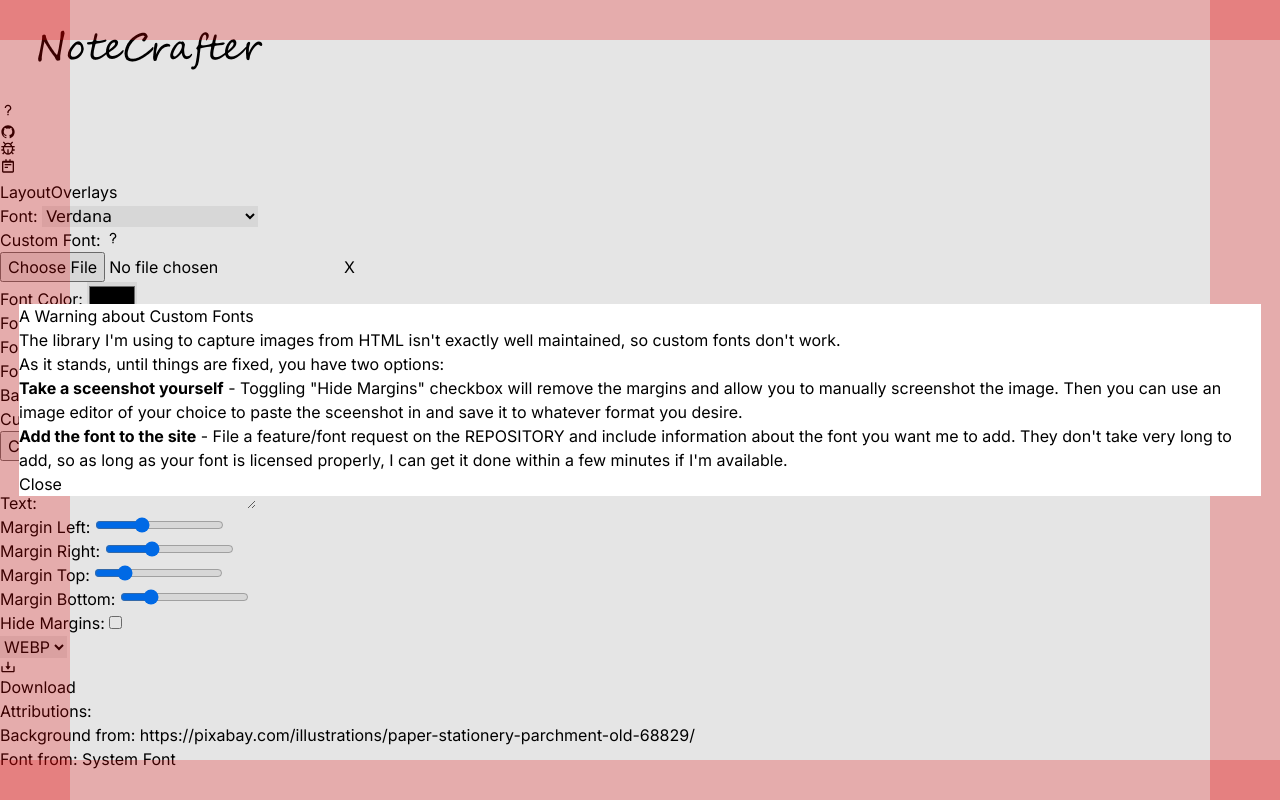
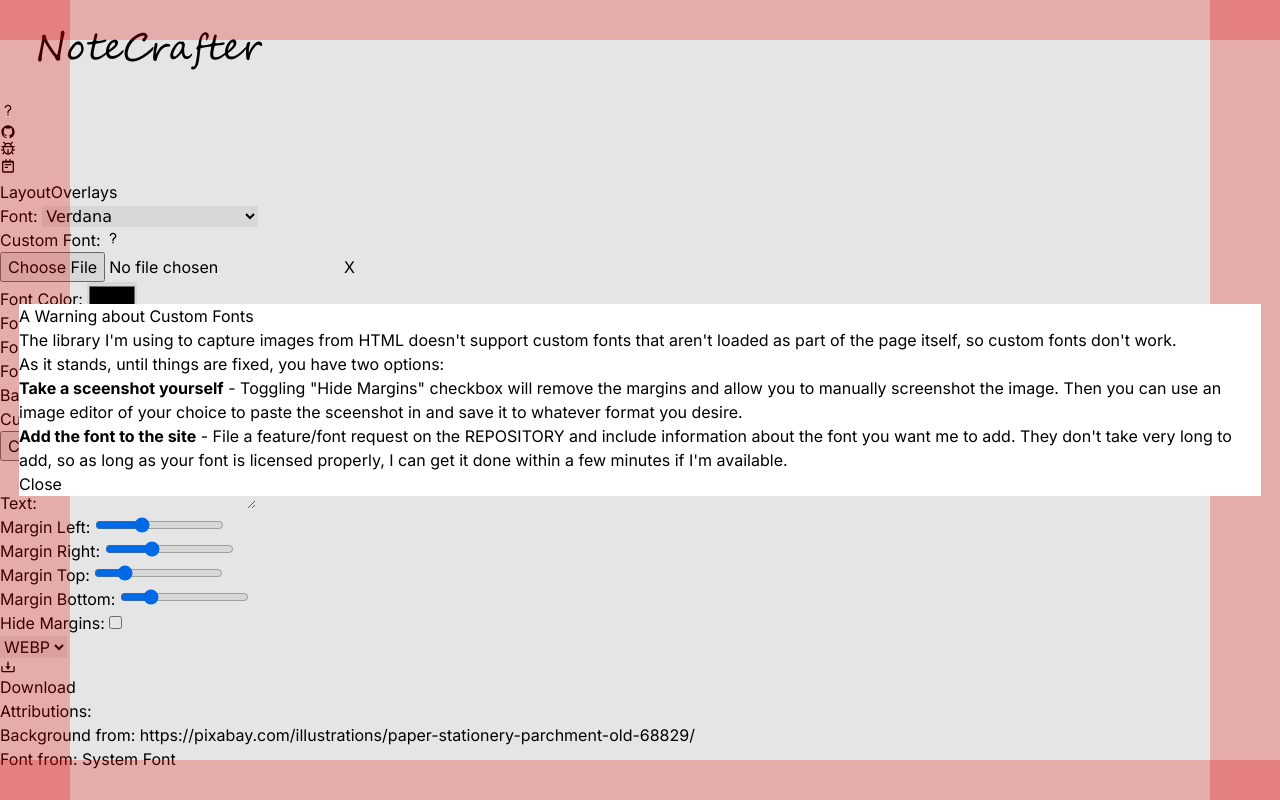
Before and after one commit to EddieDover/NoteCrafter, a Next.js app: page / in a window 1280 px wide. Both pictures are taken after typing "Sample" into the empty fields and a click on the button 112 px from the left and 238 px from the top of the page. Shown: the top 800 px of the page. Built offline with nearby package versions, Linux system fonts and the light colour scheme.

Commit message:
less snark

```diff
--- a/components/NoteCraftrer.tsx
+++ b/components/NoteCraftrer.tsx
@@ -778,8 +778,8 @@ export const NoteCrafter = (props: NoteCrafterProps) => {
             <div className="flex flex-wrap w-[400px] prose">
               <p>
                 The library I&apos;m using to capture images from HTML
-                isn&apos;t exactly well maintained, so custom fonts don&apos;t
-                work.
+                doesn&apos;t support custom fonts that aren&apos;t loaded as
+                part of the page itself, so custom fonts don&apos;t work.
               </p>
               As it stands, until things are fixed, you have two options:
               <ol>
```
